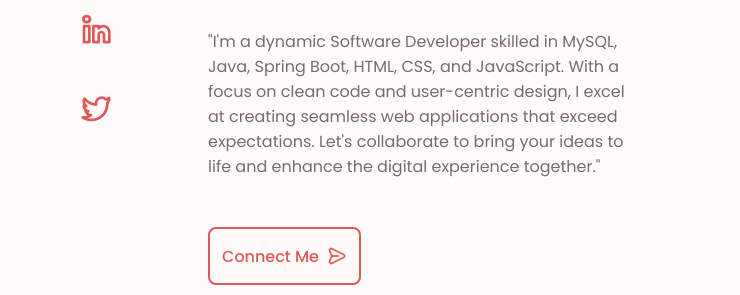
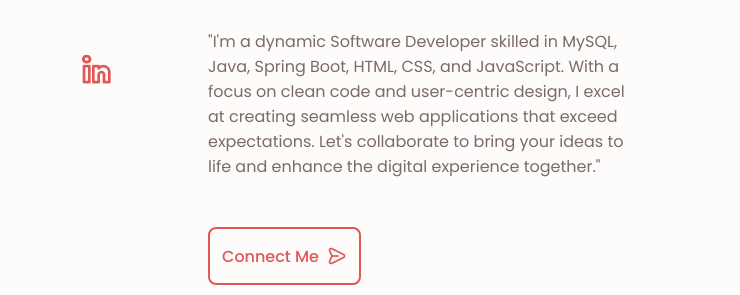
Before and after one commit to LeelaPramodh/LeelaPramodh.github.io, a plain HTML site: page index.html in a window 1280 px wide. Shown: the part 315-610 px from the top of the page, 0-740 px from the left. Drawn offline with nearby package versions, Linux system fonts and the light colour scheme; a script that the page names is missing.

Commit message:
Update index.html

```diff
--- a/index.html
+++ b/index.html
@@ -88,10 +88,10 @@
                             <i class="uil uil-linkedin-alt"></i>
                         </a>
 
-                        <a id="contact-phone" href="https://twitter.com/alokrai57720689" target="_blank"
+                     <!--   <a id="contact-phone" href="https://twitter.com/alokrai57720689" target="_blank"
                             class="home_social-icon">
                             <i class="uil uil-twitter-alt"></i>
-                        </a>
+                        </a> -->
 
                     </div>
                     <div class="home_img">
```
